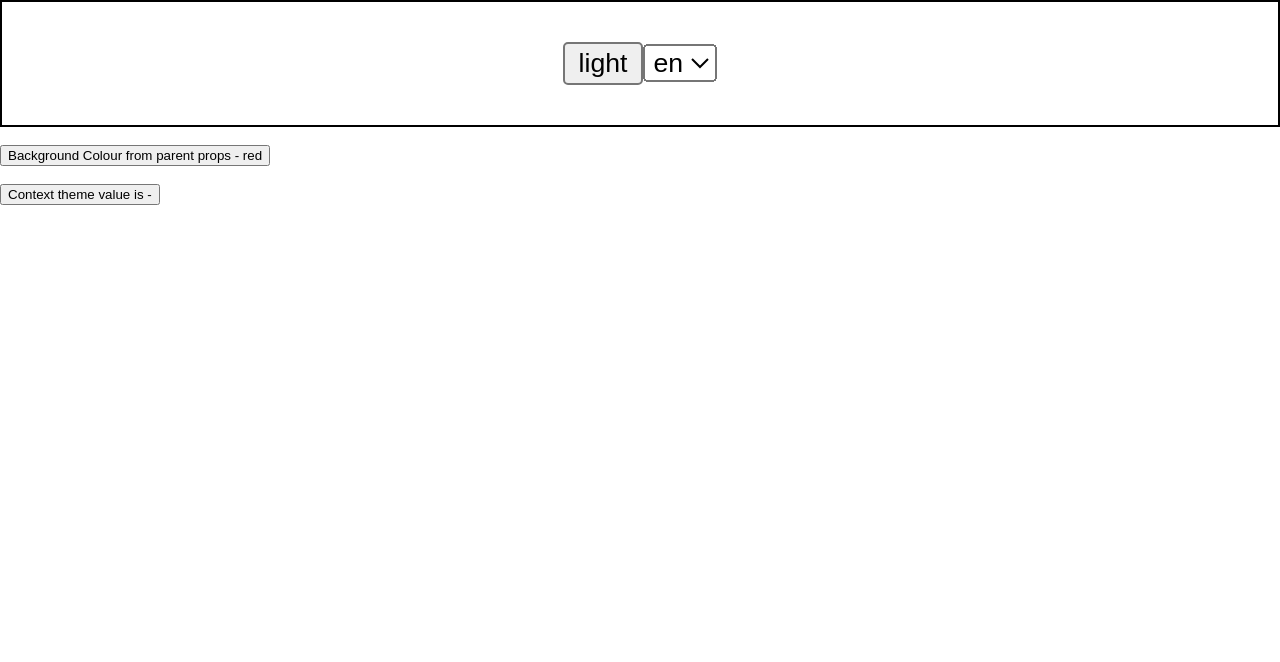
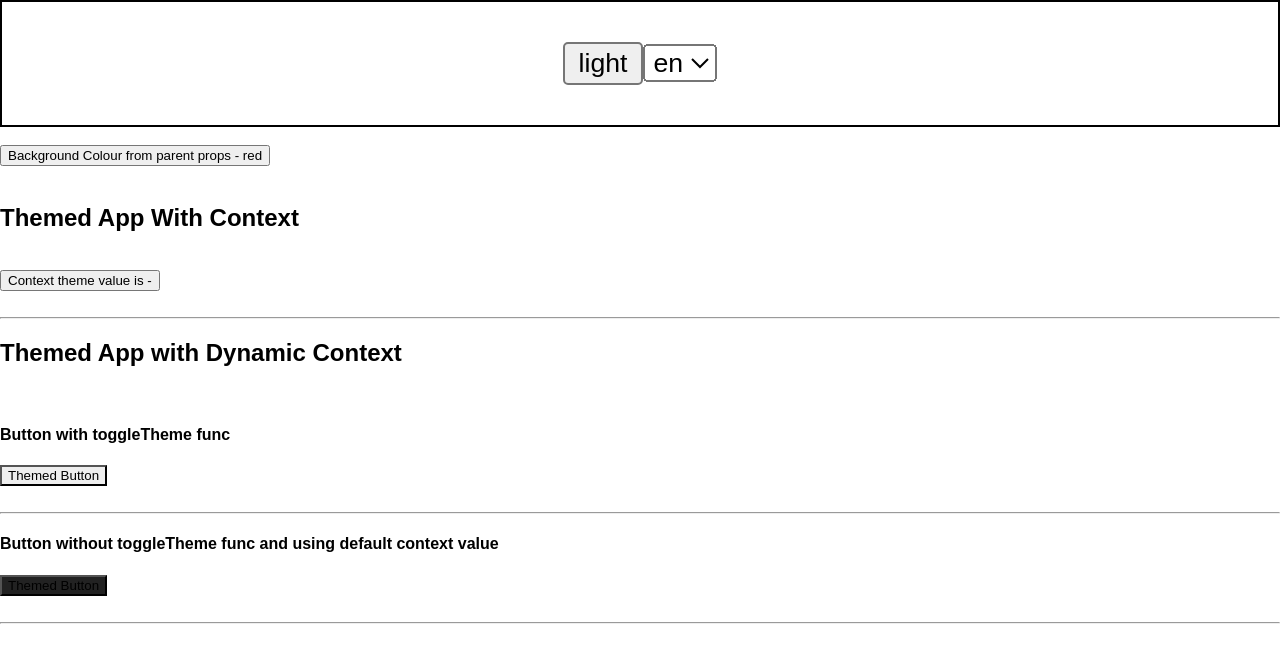
Before and after one commit to cosmycoder/Searchable-Product-Filter, a React (Create React App) app: page / in a window 1280 px wide. Shown: the top 662 px of the page. Built offline with nearby package versions, Linux system fonts and the light colour scheme.

Commit message:
Context - Dynamic Context - Themed Button example with toggleTheme func - working

```diff
--- /dev/null
+++ b/src/context/dynamic-context-ex/ThemedAppWDynamicContext.js
@@ -0,0 +1,51 @@
+import React from 'react';
+import { ThemeContext, themes } from './theme-context';
+import ThemedButton from './themed-button';
+
+//An intermediate component that uses the ThemedButton
+const Toolbar = function(props) {
+    return (
+        <ThemedButton onClick={props.changeTheme}>
+            Change Theme
+        </ThemedButton>
+    );
+}
+
+class ThemedAppWDContext extends React.Component {
+    constructor(props) {
+        super(props);
+        this.state = {
+            theme: themes.light
+        };
+
+        this.toggleTheme = () => {
+            this.setState(state => ({
+                theme:
+                    state.theme === themes.dark ? themes.light : themes.dark
+            }));
+        };
+    }
+
+    render() {
+        /*
+         * The ThemedButton button inside the ThemeProvider
+         * uses the theme from state while the one outside uses
+         * the default dark theme
+         */
+        return (
+            <div>
+                <h4>Button with toggleTheme func</h4>
+                <ThemeContext.Provider value={this.state.theme}>
+                    <Toolbar changeTheme={this.toggleTheme} />
+                </ThemeContext.Provider>
+                <br/>
+                <br/>
+                <hr/>
+                <h4>Button without toggleTheme func and using default context value</h4>
+                <ThemedButton />
+            </div>
+        );
+    }
+}
+
+export default ThemedAppWDContext;
--- /dev/null
+++ b/src/context/dynamic-context-ex/theme-context.js
@@ -0,0 +1,16 @@
+import React from 'react';
+
+export const themes = {
+    light: {
+        foreground: '#000000',
+        background: '#eeeeee'
+    },
+    dark: {
+        foreground: '#ffffff',
+        background: '#222222'
+    }
+};
+
+export const ThemeContext = React.createContext(
+    themes.dark
+);
--- /dev/null
+++ b/src/context/dynamic-context-ex/themed-button.js
@@ -0,0 +1,17 @@
+import React from 'react';
+import { ThemeContext } from './theme-context';
+
+const ThemedButton = function(props) {
+    return (
+        <ThemeContext.Consumer>
+            { (theme) => (
+                <button
+                    {...props}
+                    style={{ backgroundColor: theme.background }}
+                >Themed Button</button>
+            )}
+        </ThemeContext.Consumer>
+    );
+}
+
+export default ThemedButton;
--- a/src/index.js
+++ b/src/index.js
@@ -17,6 +17,7 @@ import CounterExample from './higher-order-components/CounterHoC';
 import AppSuperCompose from './context/AppSuperComposed';
 import ThemeAppWithoutContext from './context/react-sample-1/ThemeApp';
 import ThemedAppWithContext from './context/react-sample-using-context/ThemedAppWithContext';
+import ThemedAppWDContext from './context/dynamic-context-ex/ThemedAppWDynamicContext';
 
 const PRODUCTS = [
     {category: 'Sporting Goods', price: '$49.99', stocked: true, name: 'Football'},
@@ -33,7 +34,17 @@ ReactDOM.render(
         <br/>
         <ThemeAppWithoutContext />
         <br/>
+        <h2>Themed App With Context</h2>
+        <br/>
         <ThemedAppWithContext />
+        <br/>
+        <hr/>
+        <h2>Themed App with Dynamic Context</h2>
+        <br/>
+        <ThemedAppWDContext />
+        <br/>
+        <hr/>
+
     </React.Fragment>,
     document.getElementById('root')
 );
```
